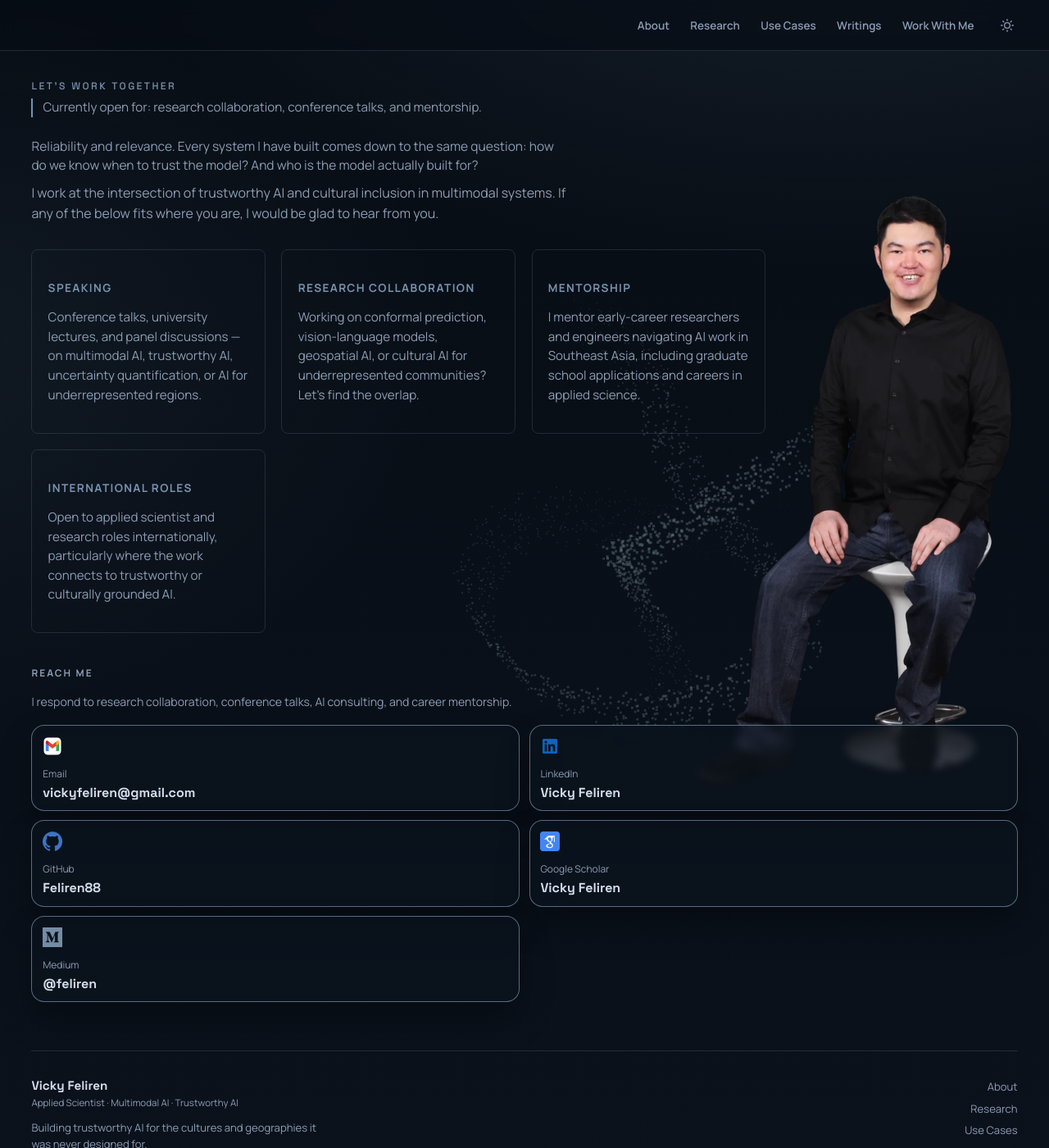
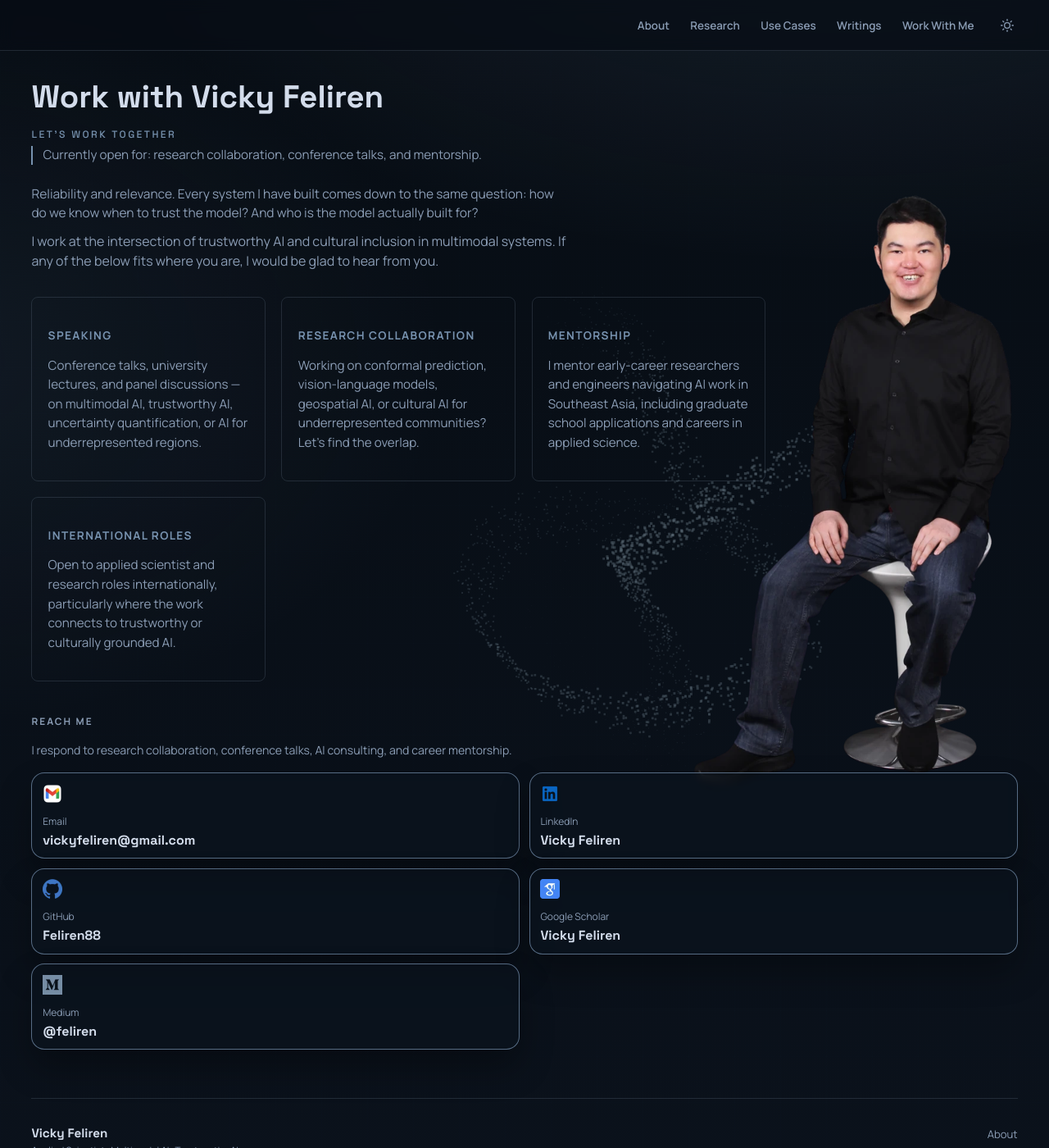
Before and after one commit to Feliren88/feliren88.github.io, a Jekyll site: the page built from _pages/contact.md, in a window 1280 px wide and 1400 px high. Shown: the whole window at 82% size. Built offline with Jekyll 4.4.1, drawn with Linux system fonts in a browser that asks for light colours.

Commit message:
fix: remove h1 max-width constraint from page titles on /research/ and /contact/
Hero h1 rule (max-width: 14ch) was bleeding into .page-header h1, wrapping
multi-word page titles. Override with max-width: none and responsive font-size.

Co-Authored-By: Claude Sonnet 4.6 <noreply@anthropic.com>

```diff
--- a/css/styles.css
+++ b/css/styles.css
@@ -321,6 +321,12 @@ h1 {
   margin-top: 0.75rem;
   font-size: clamp(2.4rem, 6vw, 4.3rem);
   max-width: 14ch;
+}
+
+.page-header h1 {
+  max-width: none;
+  font-size: clamp(1.6rem, 4vw, 2.4rem);
+  margin-top: 0;
 }
 
 .lead {
```
Also changed, not shown: _pages/contact.md (+0 -1 lines), _pages/publications.md (+0 -1 lines).
